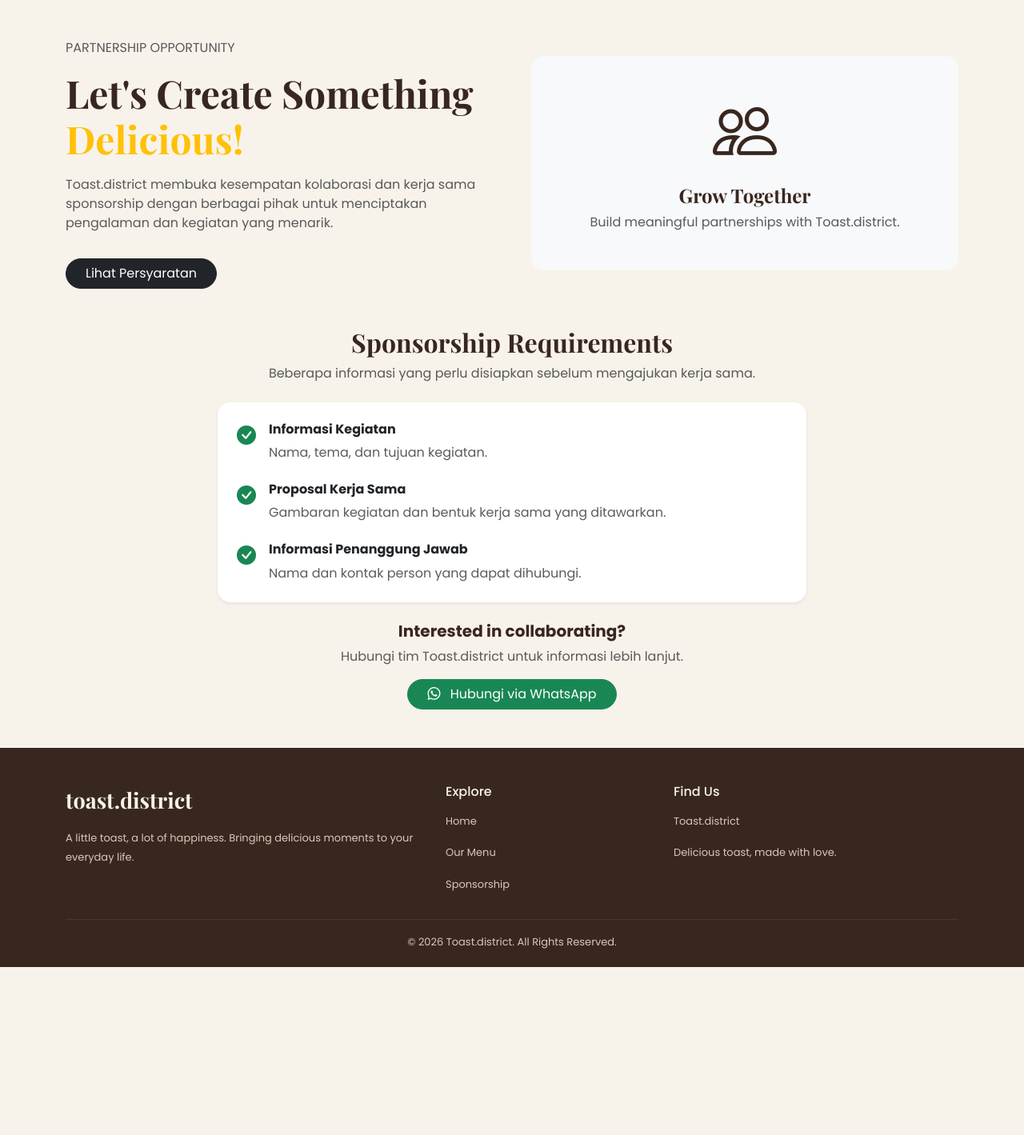
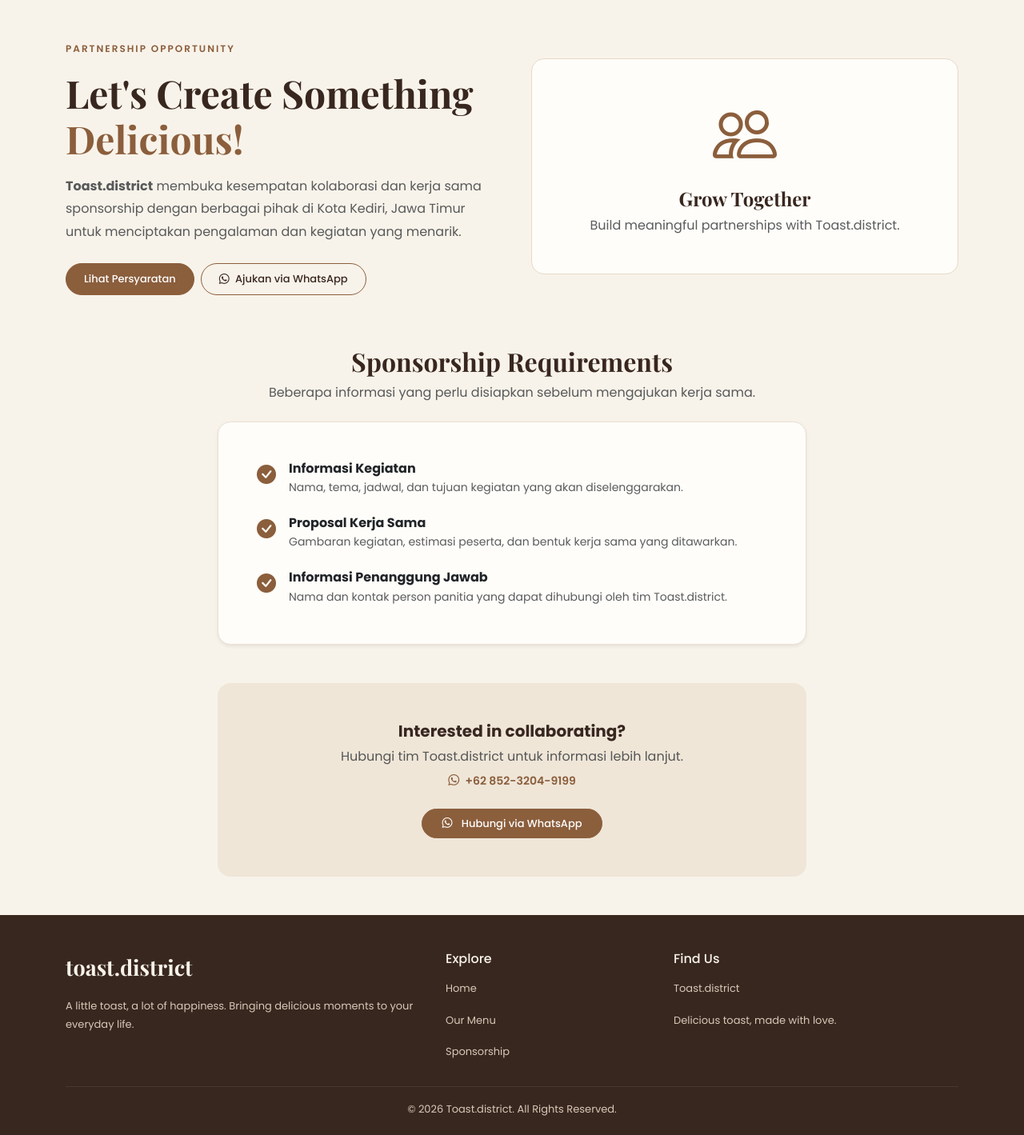
Before and after one commit to Ariel-F-S/Toast_District_PWL, a Laravel app: page /sponsorship in a window 1280 px wide. Shown: the part 88-1507 px from the top of the page at 80% size. Before the commit the page ends 1297 px from the top, so only its background shows below. Run offline with Laravel 12, Linux system fonts and the light colour scheme.

Commit message:
sponsorship

```diff
--- a/app/Http/Controllers/MenuController.php
+++ b/app/Http/Controllers/MenuController.php
@@ -23,6 +23,7 @@ class MenuController extends Controller
 
     public function sponsorship()
     {
-        return view('sponsorship');
+        $profile = BusinessProfile::first();
+        return view('sponsorship', compact('profile'));
     }
 }
--- a/resources/views/sponsorship.blade.php
+++ b/resources/views/sponsorship.blade.php
@@ -1,7 +1,14 @@
-
 @extends('layouts.master')
 
+@section('title', 'Sponsorship | ' . ($profile->nama_usaha ?? 'Toast.district'))
+
 @section('content')
+
+@php
+    $waNumber = preg_replace('/[^0-9]/', '', $profile->no_wa_sponsorship ?? '6285232049199');
+    $waMessage = urlencode($profile->pesan_default_sponsorship ?? 'Halo Toast.district, kami tertarik untuk mengajukan kerja sama sponsorship acara.');
+    $waUrl = "https://wa.me/{$waNumber}?text={$waMessage}";
+@endphp
 
 <section class="py-5">
     <div class="container">
@@ -9,80 +16,80 @@
         <div class="row align-items-center g-5">
 
             <div class="col-lg-6">
-                <span class="text-uppercase text-muted">
+                <span class="text-uppercase fw-semibold" style="letter-spacing: 2px; font-size: 12px; color: var(--brown);">
                     Partnership Opportunity
                 </span>
 
-                <h1 class="fw-bold display-5 mt-3">
+                <h1 class="fw-bold display-5 mt-3" style="color: var(--dark-brown);">
                     Let's Create Something
-                    <span class="text-warning">Delicious!</span>
+                    <span style="color: var(--brown);">Delicious!</span>
                 </h1>
 
-                <p class="text-muted mt-3">
-                    Toast.district membuka kesempatan kolaborasi dan kerja
-                    sama sponsorship dengan berbagai pihak untuk menciptakan
-                    pengalaman dan kegiatan yang menarik.
+                <p class="text-muted mt-3" style="line-height: 1.8;">
+                    <strong>{{ $profile->nama_usaha ?? 'Toast.district' }}</strong> membuka kesempatan kolaborasi dan kerja sama sponsorship dengan berbagai pihak di {{ $profile->alamat ?? 'Kota Kediri, Jawa Timur' }} untuk menciptakan pengalaman dan kegiatan yang menarik.
                 </p>
 
-                <a href="#requirements"
-                    class="btn btn-dark rounded-pill px-4 mt-3">
-                    Lihat Persyaratan
-                </a>
+                <div class="d-flex flex-wrap gap-2 mt-4">
+                    <a href="#requirements" class="btn btn-toast">
+                        Lihat Persyaratan
+                    </a>
+                    <a href="{{ $waUrl }}" target="_blank" class="btn btn-toast-outline">
+                        <i class="bi bi-whatsapp me-1"></i> Ajukan via WhatsApp
+                    </a>
+                </div>
             </div>
 
             <div class="col-lg-6">
-                <div class="bg-light rounded-4 p-5 text-center">
-                    <i class="bi bi-people display-1"></i>
-                    <h4 class="fw-bold mt-3">Grow Together</h4>
+                <div class="rounded-4 p-5 text-center" style="background-color: #FFFDF9; border: 1px solid #E5D9C8;">
+                    <i class="bi bi-people display-1" style="color: var(--brown);"></i>
+                    <h4 class="fw-bold mt-3" style="color: var(--dark-brown);">Grow Together</h4>
                     <p class="text-muted mb-0">
-                        Build meaningful partnerships with Toast.district.
+                        Build meaningful partnerships with {{ $profile->nama_usaha ?? 'Toast.district' }}.
                     </p>
                 </div>
             </div>
 
         </div>
 
-        <div class="row justify-content-center mt-5" id="requirements">
+        <div class="row justify-content-center mt-5 pt-3" id="requirements">
             <div class="col-lg-8">
 
                 <div class="text-center mb-4">
-                    <h2 class="fw-bold">Sponsorship Requirements</h2>
+                    <h2 class="fw-bold" style="color: var(--dark-brown);">Sponsorship Requirements</h2>
                     <p class="text-muted">
-                        Beberapa informasi yang perlu disiapkan sebelum
-                        mengajukan kerja sama.
+                        Beberapa informasi yang perlu disiapkan sebelum mengajukan kerja sama.
                     </p>
                 </div>
 
-                <div class="card border-0 shadow-sm rounded-4">
-                    <div class="card-body p-4">
+                <div class="card border-0 shadow-sm rounded-4" style="background-color: #FFFDF9; border: 1px solid #EAE0D2 !important;">
+                    <div class="card-body p-4 p-md-5">
 
                         <div class="d-flex gap-3 mb-4">
-                            <i class="bi bi-check-circle-fill text-success fs-4"></i>
+                            <i class="bi bi-check-circle-fill fs-4" style="color: var(--brown);"></i>
                             <div>
-                                <h6 class="fw-bold">Informasi Kegiatan</h6>
-                                <p class="text-muted mb-0">
-                                    Nama, tema, dan tujuan kegiatan.
+                                <h6 class="fw-bold mb-1">Informasi Kegiatan</h6>
+                                <p class="text-muted mb-0" style="font-size: 14px;">
+                                    Nama, tema, jadwal, dan tujuan kegiatan yang akan diselenggarakan.
                                 </p>
                             </div>
                         </div>
 
                         <div class="d-flex gap-3 mb-4">
-                            <i class="bi bi-check-circle-fill text-success fs-4"></i>
+                            <i class="bi bi-check-circle-fill fs-4" style="color: var(--brown);"></i>
                             <div>
-                                <h6 class="fw-bold">Proposal Kerja Sama</h6>
-                                <p class="text-muted mb-0">
-                                    Gambaran kegiatan dan bentuk kerja sama
-                                    yang ditawarkan.
+                                <h6 class="fw-bold mb-1">Proposal Kerja Sama</h6>
+                                <p class="text-muted mb-0" style="font-size: 14px;">
+                                    Gambaran kegiatan, estimasi peserta, dan bentuk kerja sama yang ditawarkan.
                                 </p>
                             </div>
                         </div>
 
                         <div class="d-flex gap-3">
-                            <i class="bi bi-check-circle-fill text-success fs-4"></i>
+                            <i class="bi bi-check-circle-fill fs-4" style="color: var(--brown);"></i>
                             <div>
-                                <h6 class="fw-bold">Informasi Penanggung Jawab</h6>
-                                <p class="text-muted mb-0">
-                                    Nama dan kontak person yang dapat dihubungi.
+                                <h6 class="fw-bold mb-1">Informasi Penanggung Jawab</h6>
+                                <p class="text-muted mb-0" style="font-size: 14px;">
+                                    Nama dan kontak person panitia yang dapat dihubungi oleh tim {{ $profile->nama_usaha ?? 'Toast.district' }}.
                                 </p>
                             </div>
                         </div>
@@ -90,15 +97,18 @@
                     </div>
                 </div>
 
-                <div class="text-center mt-4">
-                    <h5 class="fw-bold">Interested in collaborating?</h5>
-                    <p class="text-muted">
-                        Hubungi tim Toast.district untuk informasi lebih lanjut.
+                <div class="text-center mt-5 p-4 p-md-5 rounded-4" style="background-color: #EFE6D8;">
+                    <h5 class="fw-bold" style="color: var(--dark-brown);">Interested in collaborating?</h5>
+                    <p class="text-muted mb-2">
+                        Hubungi tim {{ $profile->nama_usaha ?? 'Toast.district' }} untuk informasi lebih lanjut.
+                    </p>
+                    <p class="fw-semibold mb-4" style="color: var(--brown); font-size: 14px;">
+                        <i class="bi bi-whatsapp me-1"></i> {{ $profile->no_wa_sponsorship ?? '+62 852-3204-9199' }}
                     </p>
 
-                    <a href="https://wa.me/62XXXXXXXXXX"
+                    <a href="{{ $waUrl }}"
                         target="_blank"
-                        class="btn btn-success rounded-pill px-4">
+                        class="btn btn-toast px-4 py-2">
                         <i class="bi bi-whatsapp me-2"></i>
                         Hubungi via WhatsApp
                     </a>
```
